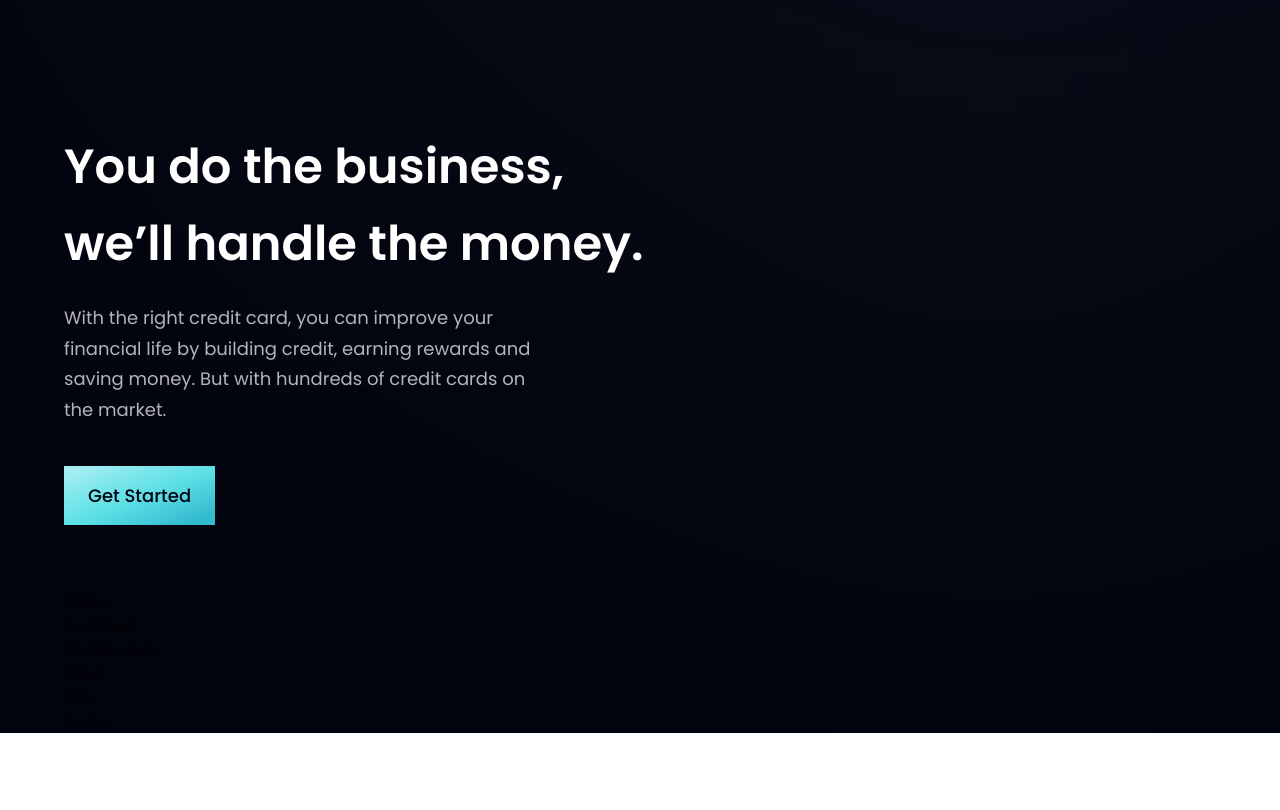
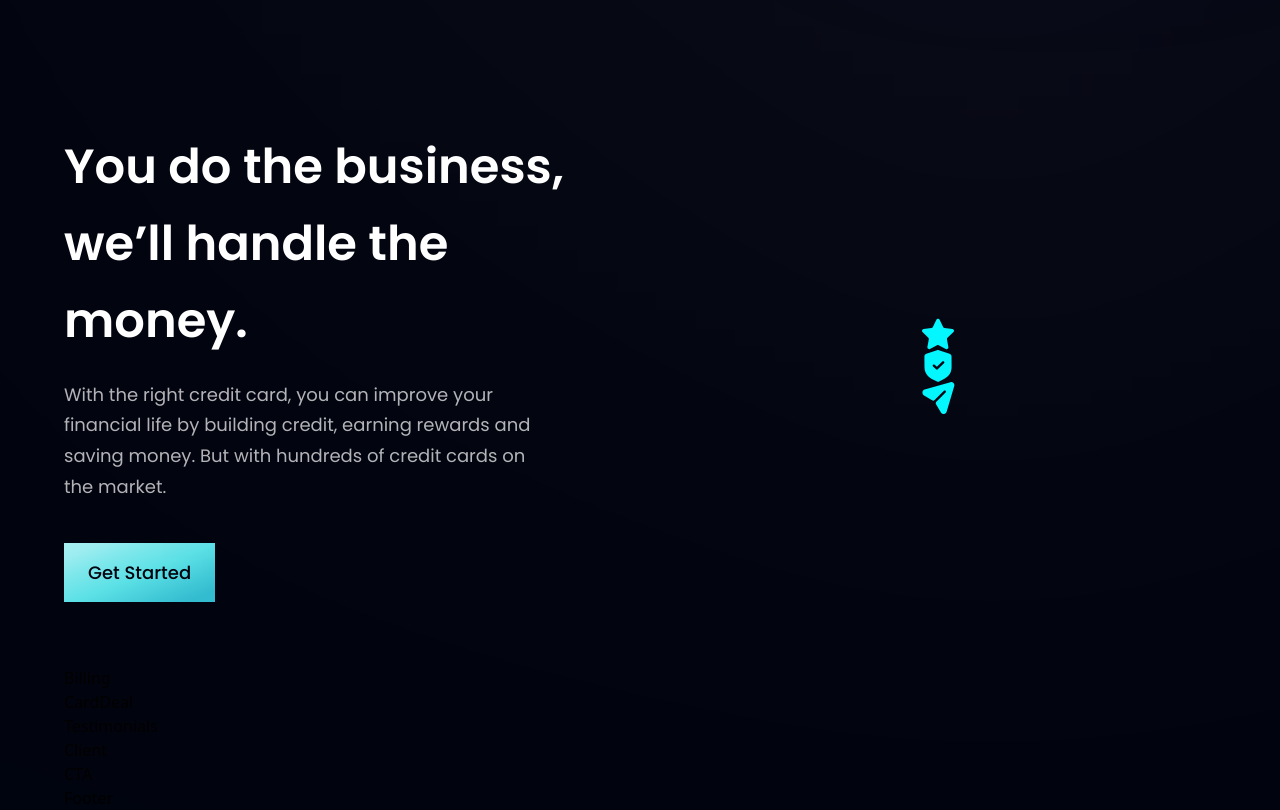
Before and after one commit to tla111/modern_website_2022, a React (Vite) app in the folder bank_modern_app/: page / in a window 1280 px wide. Shown: the part 880-1690 px from the top of the page. Before the commit the page ends 1613 px from the top, so only its background shows below. Built offline with nearby package versions, Linux system fonts and the light colour scheme.

Commit message:
created FeatureCard component inside business component

```diff
--- a/bank_modern_app/src/components/Business.jsx
+++ b/bank_modern_app/src/components/Business.jsx
@@ -2,6 +2,14 @@ import React from 'react'
 import { features } from '../constants'
 import styles, { layout } from '../style'
 import Button from './Button'
+
+const FeatureCard = ({ icon, title, content }) => (
+    <div>
+        <div>
+            <img src={icon} alt={icon} />
+        </div>
+    </div>
+)
 
 const Business = () => {
     return (
@@ -17,6 +25,12 @@ const Business = () => {
 
                 <Button styles="mt-10" />
             </div>
+
+            <div className={`${layout.sectionImg} flex-col`}>
+                {features.map((feature, index) => (
+                    <FeatureCard key={feature.id}  {...feature} index={index} />
+                ))}
+            </div>
         </section>
     )
 }
```
